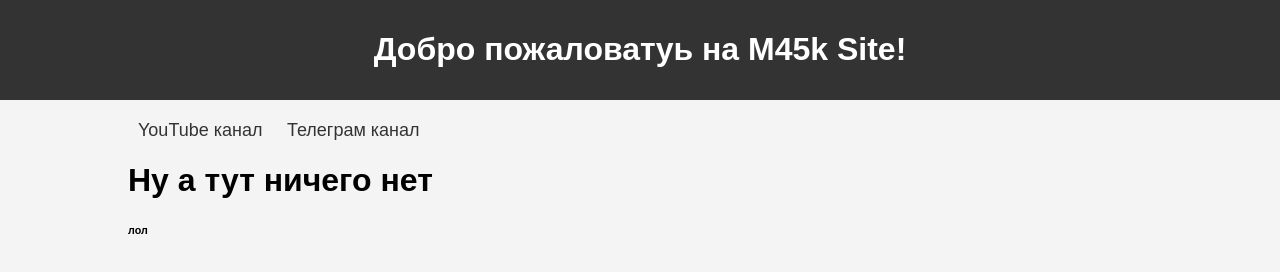
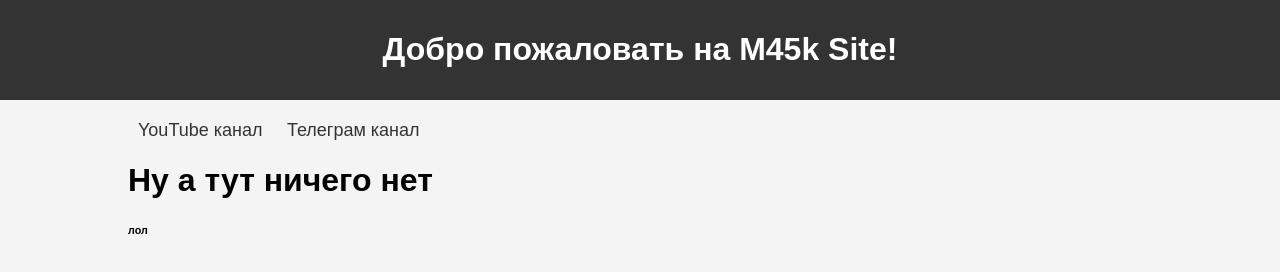
Before and after one commit to Maksimka45k/M45k-Site, a plain HTML site: page index.html in a window 1280 px wide. Drawn offline with Linux system fonts and the light colour scheme.

Commit message:
Update index.html

```diff
--- a/index.html
+++ b/index.html
@@ -49,7 +49,7 @@
 <body>
 
     <header>
-        <h1>Добро пожаловатyь на M45k Site!</h1>
+        <h1>Добро пожаловать на M45k Site!</h1>
     </header>
 
     <div class="container">
```
